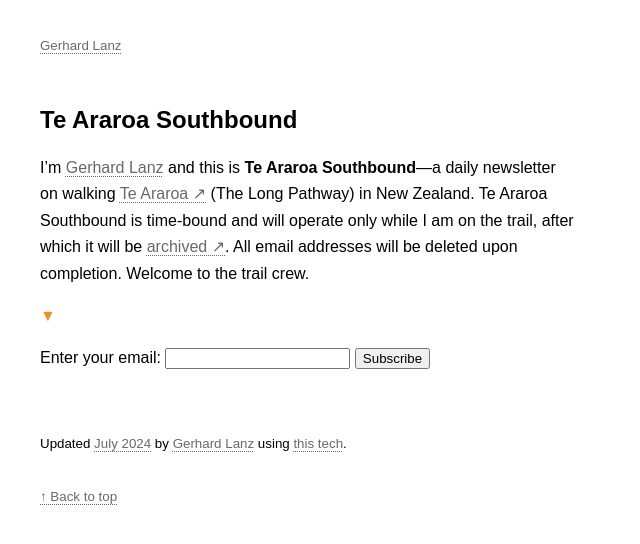
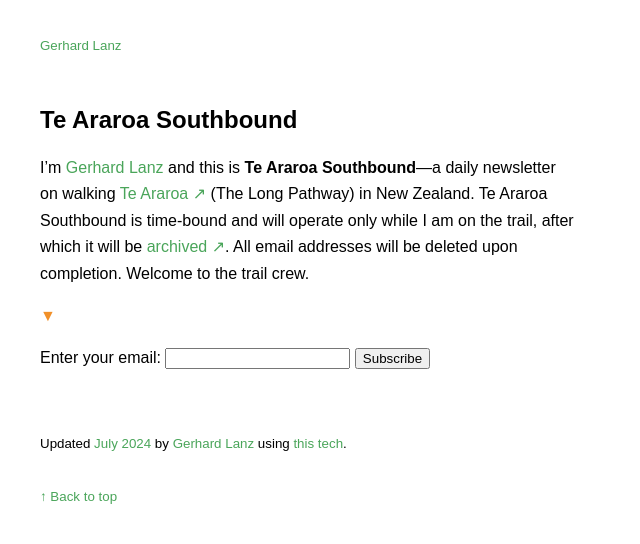
Before and after one commit to gerhardlanz/ta-sobo.gerhardla.nz, a Jekyll site: the page built from README.md, in a window 1280 px wide. Shown: the top 544 px of the page, without its empty margins (0-640 px from the left). Built offline with Jekyll 4.4.1, drawn with Linux system fonts in a browser that asks for light colours; Markdown is read by kramdown in place of the engine named in the settings; our own code applies the rules of GitHub Pages for plain Markdown files.

Commit message:
feat: update link style

```diff
--- a/_layouts/default.html
+++ b/_layouts/default.html
@@ -3,7 +3,7 @@
 
 <head>
     <style>
-        :root{color-scheme:light dark}body{color:light-dark();background-color:light-dark();font:100%/1.65 sans-serif}article,footer,nav{margin:2em;max-width:60ch}h1,h2,h3{line-height:1.2;margin-top:2em;text-wrap:balance}a{color:light-dark(DimGray, DarkGray);text-underline-offset:3px;text-decoration-style:dotted;text-decoration-color:light-dark(DimGray, DarkGray);text-decoration-thickness:1px;transition:background 0.2s linear}a:hover{background:light-dark(#3FC,#0FC) !important}blockquote{border-left:solid 1px;font:italic 95%/1.4 sans-serif;margin:2.5rem 0;padding:0 4%}code{background-color:light-dark(WhiteSmoke, Black);border-radius:3px;margin-right:2px;padding:0.2em 0.3em;white-space:nowrap}pre code{background-color:light-dark(WhiteSmoke, Black);border-radius:3px;display:inline-block;margin:auto -1em;padding:0.65em 1em;white-space:pre-wrap;word-wrap:break-word}img{border-radius:3px;max-width:100%}
+:root{color-scheme:light dark}body{color:light-dark();background-color:light-dark();font:100%/1.65 sans-serif}article,footer,nav{margin:2em;max-width:60ch}h1,h2,h3{line-height:1.2;margin-top:2em;text-wrap:balance}a{color:#4AA55A;text-decoration:none}a:hover{color:#93C9A1;text-decoration:underline;text-decoration-color:#93C9A1;text-decoration-thickness:1px;text-underline-offset:3px}blockquote{border-left:solid 1px;font:italic 95%/1.4 sans-serif;margin:2.5rem 0;padding:0 4%}code{background-color:light-dark(WhiteSmoke, Black);border-radius:3px;margin-right:2px;padding:0.2em 0.3em;white-space:nowrap}pre code{background-color:light-dark(WhiteSmoke, Black);border-radius:3px;display:inline-block;margin:auto -1em;padding:0.65em 1em;white-space:pre-wrap;word-wrap:break-word}img{border-radius:3px;max-width:100%}
     </style>
     <meta charset="UTF-8">
     <meta name="robots" content="noindex, nofollow">
@@ -13,10 +13,10 @@
     <link rel="icon" type="image/png" sizes="32x32" href="/assets/favicon-32x32.png">
     <link rel="icon" type="image/png" sizes="16x16" href="/assets/favicon-16x16.png">
     <link rel="manifest" href="/assets/site.webmanifest">
-    <link rel="mask-icon" href="/assets/safari-pinned-tab.svg" color="#5bbad5">
+    <link rel="mask-icon" href="/assets/safari-pinned-tab.svg" color="#fff">
     <link rel="shortcut icon" href="/assets/favicon.ico">
     <meta name="color-scheme" content="light dark">
-    <meta name="msapplication-TileColor" content="#da532c">
+    <meta name="msapplication-TileColor" content="#fff">
     <meta name="msapplication-config" content="/assets/browserconfig.xml">
     <meta name="theme-color" content="#f5f5f5" media="(prefers-color-scheme: dark)">
     <meta name="theme-color" content="#333" media="(prefers-color-scheme: light)">
```
Also changed, not shown: other parts of _layouts/default.html (+2 -1 lines).
